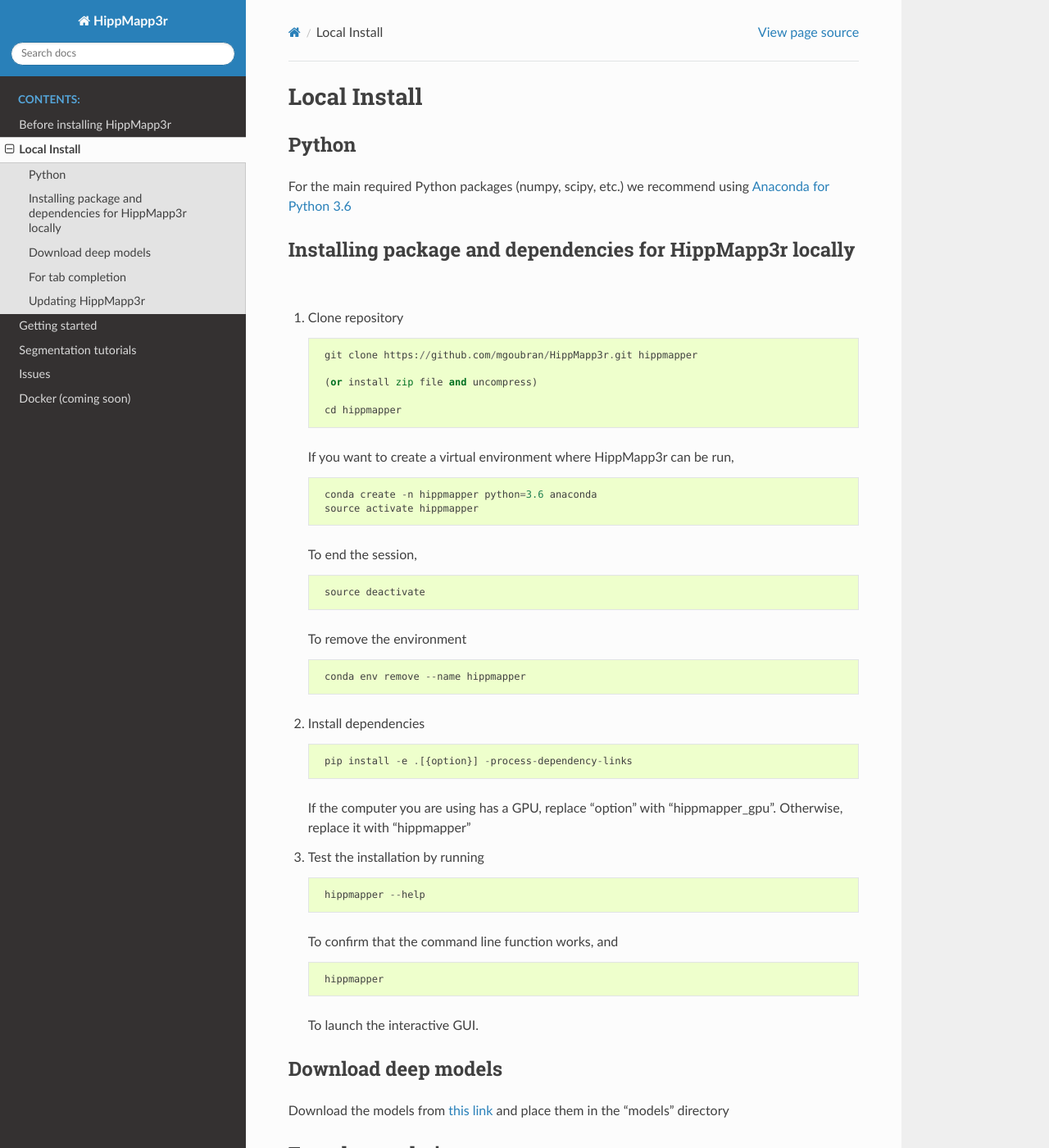
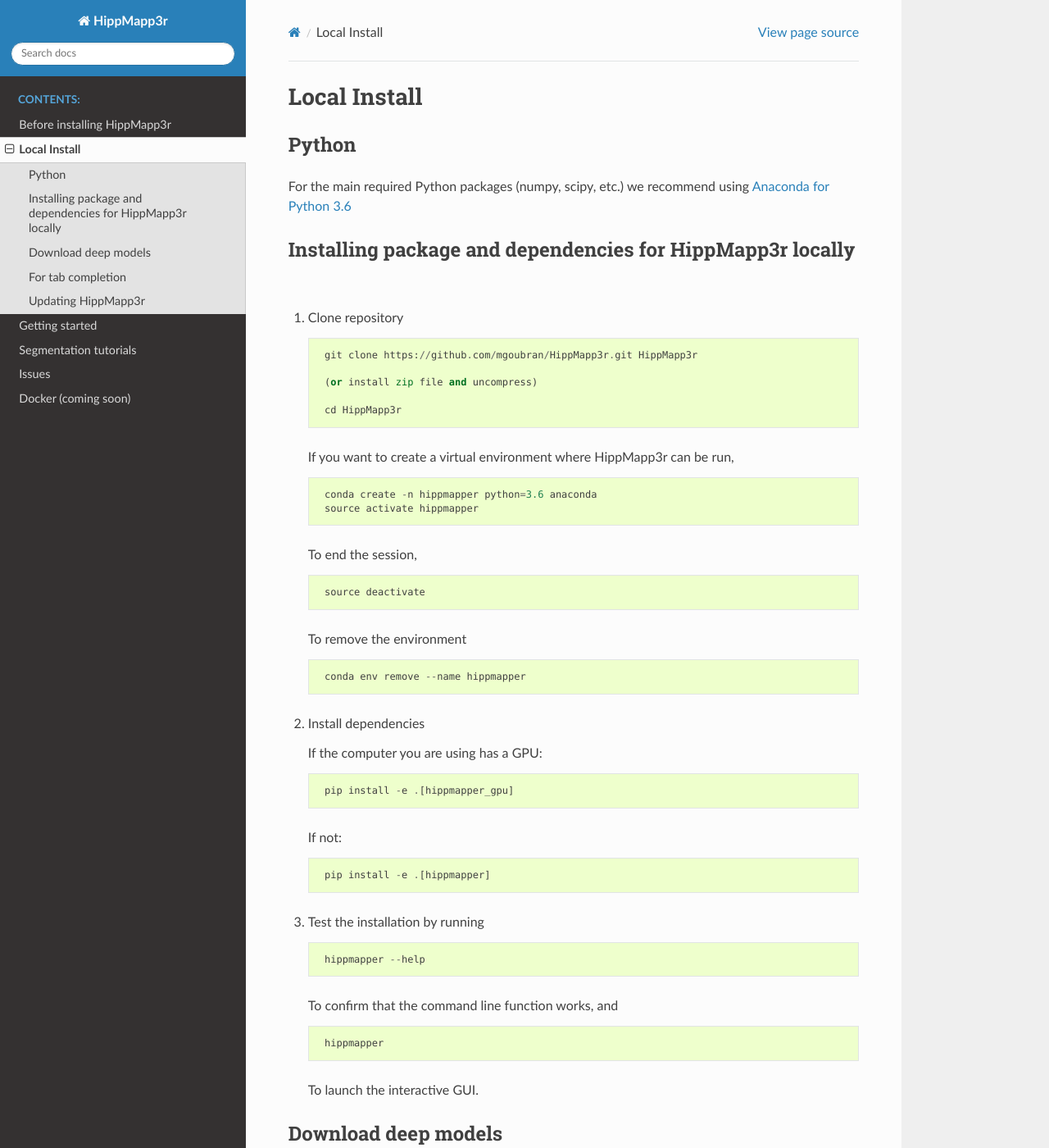
Before and after one commit to AICONSlab/HippMapp3r, a Sphinx documentation site: the page built from docs/install.md, in a window 1280 px wide and 1400 px high. Shown: the whole window at 82% size. Built offline with Sphinx 7.4.7 and the Read the Docs theme 2.0.0, drawn with Linux system fonts in a browser that asks for light colours.

Commit message:
ign warnings

```diff
--- a/docs/install.md
+++ b/docs/install.md
@@ -8,11 +8,11 @@
 
 1. Clone repository
 
-        git clone https://github.com/mgoubran/HippMapp3r.git hippmapper
+        git clone https://github.com/mgoubran/HippMapp3r.git HippMapp3r
 
         (or install zip file and uncompress)
 
-        cd hippmapper
+        cd HippMapp3r
 
     If you want to create a virtual environment where HippMapp3r can be run,
 
@@ -29,9 +29,13 @@
 
 2. Install dependencies
 
-        pip install -e .[{option}] -process-dependency-links
+    If the computer you are using has a GPU:
 
-    If the computer you are using has a GPU, replace "option" with "hippmapper_gpu". Otherwise, replace it with "hippmapper"
+        pip install -e .[hippmapper_gpu]
+
+    If not:
+
+        pip install -e .[hippmapper]
 
 3. Test the installation by running
 
```
Also changed, not shown: dasher/__init__.py (deleted, +0 -11 lines), 2 other files.
